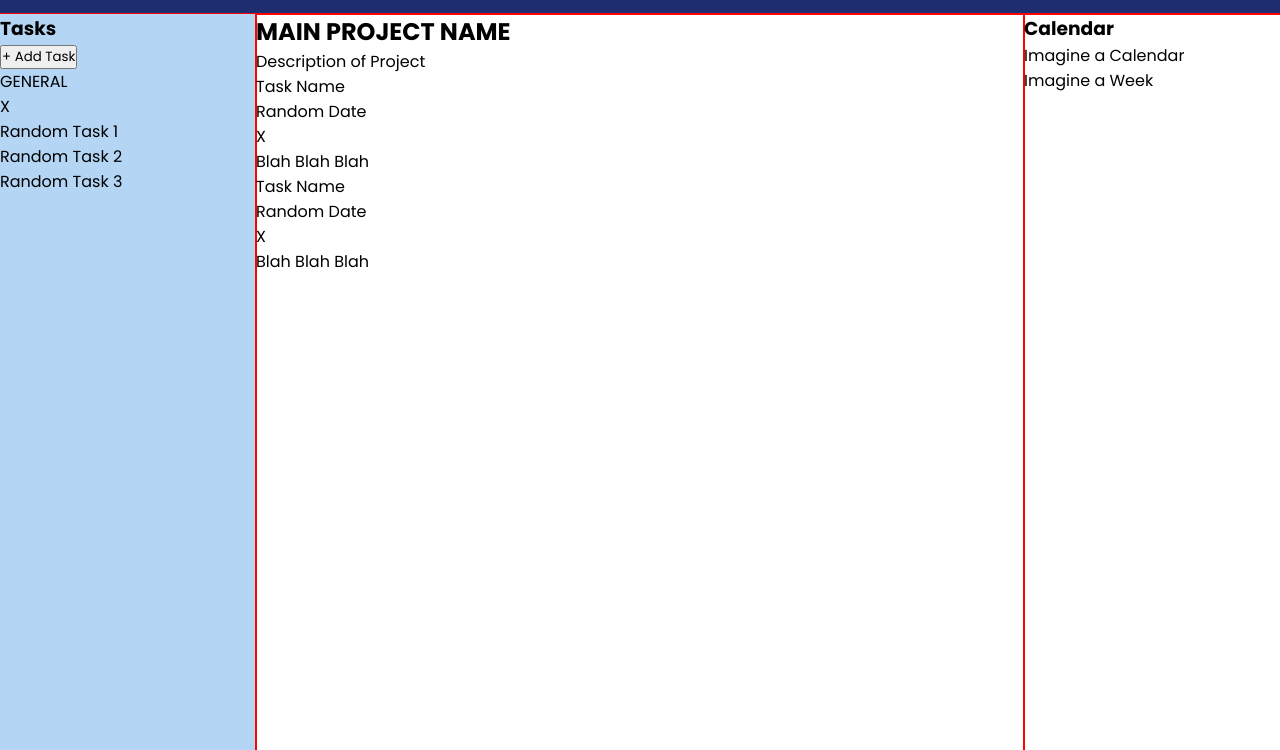
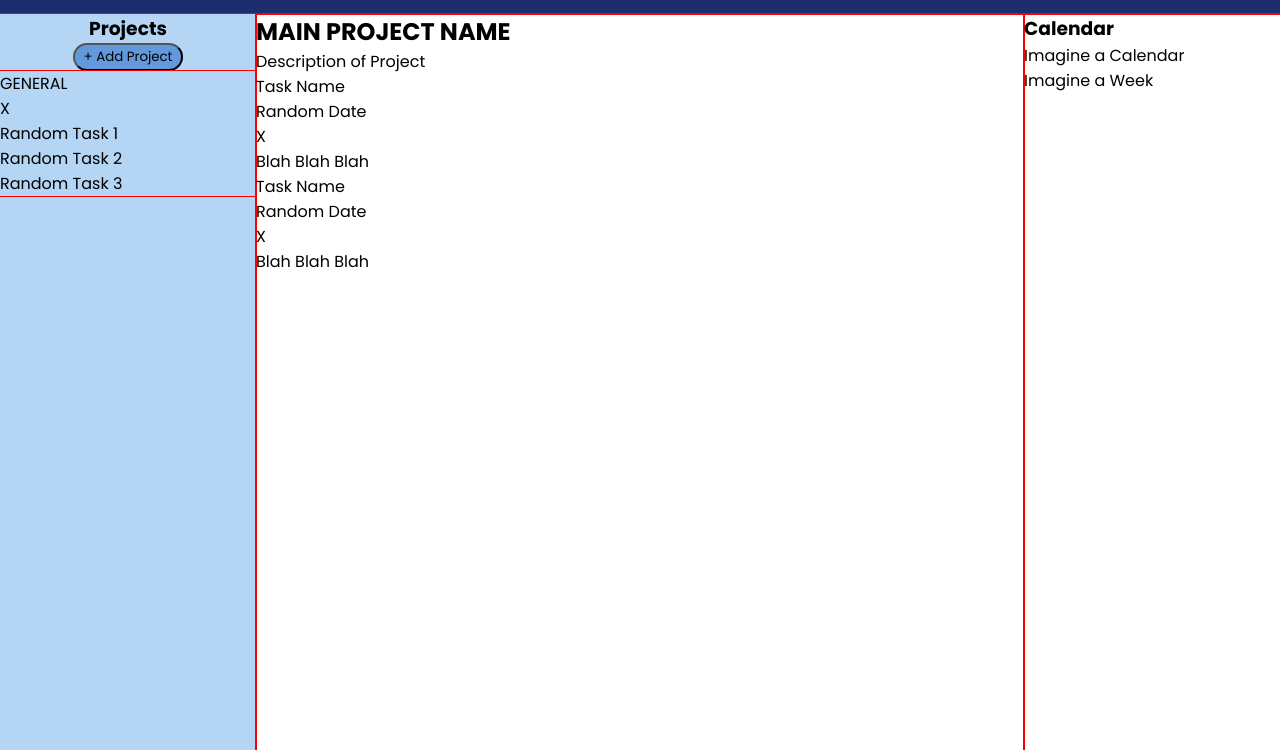
Before and after one commit to jansencir/top-todo-list, a website built with webpack: page src/template.html in a window 1280 px wide. Shown: the part 50-800 px from the top of the page. Built offline with nearby package versions, Linux system fonts and the light colour scheme.

Commit message:
Add content and styles to left sidebar

```diff
--- a/src/styles.css
+++ b/src/styles.css
@@ -156,6 +156,24 @@ main,
   grid-row: 2 / 3;
   grid-column: 1 / 2;
   background-color: var(--light-blue);
+  text-align: center;
+}
+
+#add-project-btn {
+  background-color: var(--blue);
+  width: 110px;
+  height: 28px;
+  border-radius: 18px;
+}
+
+#add-project-btn:hover,
+#add-project-btn:focus,
+#add-project-btn:active {
+  background-color: var(--light-blue);
+}
+
+.project {
+  text-align: start;
 }
 
 #main-area {
--- a/src/template.html
+++ b/src/template.html
@@ -17,14 +17,18 @@
         </header>
 
         <aside id="left-sidebar">
-            <h3 class="body-header">Tasks</h3>
-            <button id="add-task-btn">+ Add Task</button>
+            <h3 class="body-header">Projects</h3>
+            <button id="add-project-btn">+ Add Project</button>
             <!-- dummy content -->
-            <p>GENERAL</p>
-            <span>X</span>
-            <p>Random Task 1</p>
-            <p>Random Task 2</p>
-            <p>Random Task 3</p>
+             <div id="projects-container">
+                <div class="project">
+                    <p>GENERAL</p>
+                    <span>X</span>
+                    <p>Random Task 1</p>
+                    <p>Random Task 2</p>
+                    <p>Random Task 3</p>
+                </div>
+             </div>
         </aside>
 
         <main id="main-area">
```
